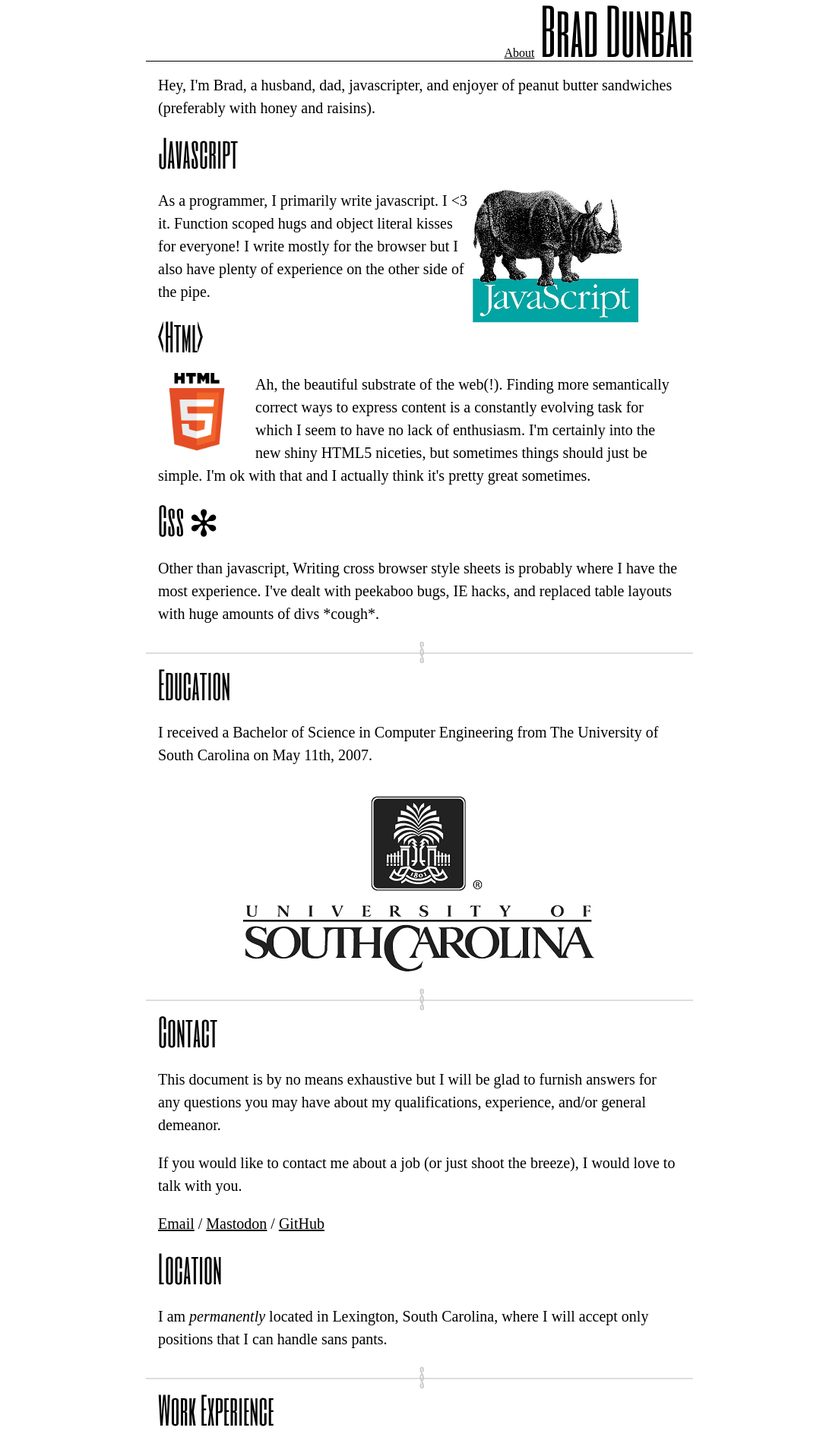
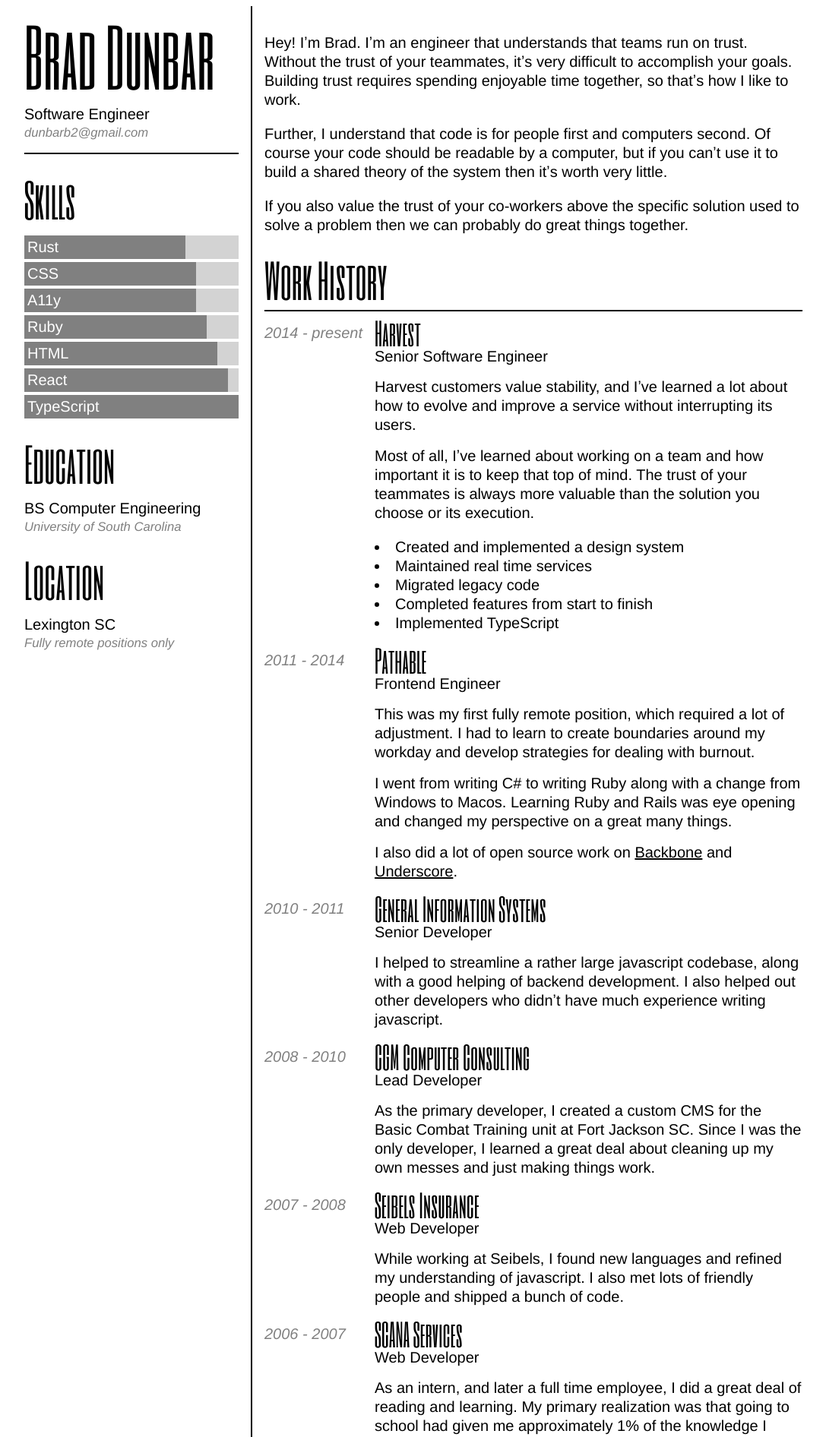
Before and after one commit to braddunbar/braddunbar.github.io, a Jekyll site: the page about/index.html, which Jekyll copies as it is, in a window 1280 px wide. Shown: the top 1892 px of the page at 76% size, without its empty margins (88-1175 px from the left). Built offline with Jekyll 4.4.1, drawn with Linux system fonts in a browser that asks for light colours; some of the changed text lies outside the part shown.

Commit message:
about is now a resume

```diff
--- a/_layouts/default.html
+++ b/_layouts/default.html
@@ -2,12 +2,10 @@
 <html>
 <head>
   <meta charset='utf8'>
-
   <title>{% if page.title %}{{ page.title }} - {% endif %}{{ site.title }}</title>
-
   <meta name='viewport' content='width=device-width'>
   <link rel='alternate' type='application/atom+xml' title='{{ site.title }}' href='/feed.xml'>
-
+  <link rel='icon' type='image/svg+xml' href="/favicon.svg">
   <link rel='stylesheet' href='/css/screen.css'>
 </head>
 <body>
--- a/about/index.html
+++ b/about/index.html
@@ -1,143 +1,120 @@
----
-layout: default
-title: About
----
-
-<section>
+<!doctype html>
+<html>
+<head>
+  <meta charset='utf8'>
+  <title>About</title>
+  <meta name='viewport' content='width=device-width'>
+  <link rel='icon' type='image/svg+xml' href="/favicon.svg">
+  <link rel='stylesheet' href='/css/about.css'>
+</head>
+<body>
+  <main>
+    <aside>
+      <header>
+        <h1>Brad Dunbar</h1>
+        <div>Software Engineer</div>
+        <small class='muted'><em>dunbarb2@gmail.com</em></small>
+      </header>
+      <h2>Skills</h2>
+      <div class='skill'>
+        <div class='bar' style='width: 75%;'>
+          Rust
+        </div>
+      </div>
+      <div class='skill'>
+        <div class='bar' style='width: 80%;'>
+          CSS
+        </div>
+      </div>
+      <div class='skill'>
+        <div class='bar' style='width: 80%;'>
+          A11y
+        </div>
+      </div>
+      <div class='skill'>
+        <div class='bar' style='width: 85%;'>
+          Ruby
+        </div>
+      </div>
+      <div class='skill'>
+        <div class='bar' style='width: 90%;'>
+          HTML
+        </div>
+      </div>
+      <div class='skill'>
+        <div class='bar' style='width: 95%;'>
+          React
+        </div>
+      </div>
+      <div class='skill'>
+        <div class='bar' style='width: 100%;'>
+          TypeScript
+        </div>
+      </div>
+      <h2>Education</h2>
+      BS Computer Engineering
+      <br>
+      <small class='muted'><em>University of South Carolina</em></small>
+      <h2>Location</h2>
+      Lexington SC
+      <br>
+      <small class='muted'><em>Fully remote positions only</em></small>
+    </aside>
     <article>
       <p>
-      Hey, I'm Brad, a husband, dad, javascripter, and enjoyer of peanut butter
-      sandwiches (preferably with honey and raisins).
-    </p>
-    <header>
-      <h2>Javascript</h2>
-    </header>
-    <aside class='right'>
-      <img src='/img/javascript.jpg'>
-    </aside>
-    <p>
-      As a programmer, I primarily write javascript. I &lt;3 it. Function
-      scoped hugs and object literal kisses for everyone! I write mostly for
-      the browser but I also have plenty of experience on the other side of the
-      pipe.
-    </p>
-    <header>
-      <h2>&lt;Html&gt;</h2>
-    </header>
-    <aside class='left'>
-      <img src='/img/html5.png'>
-    </aside>
-    <p>
-      Ah, the beautiful substrate of the web(!). Finding more semantically
-      correct ways to express content is a constantly evolving task for which I
-      seem to have no lack of enthusiasm. I'm certainly into the new shiny
-      HTML5 niceties, but sometimes things should just be simple. I'm ok with
-      that and I actually think it's pretty great sometimes.
-    </p>
-    <header>
-      <h2>Css &#x273b;</h2>
-    </header>
-    <p>
-      Other than javascript, Writing cross browser style sheets is probably
-      where I have the most experience. I've dealt with peekaboo bugs, IE
-      hacks, and replaced table layouts with huge amounts of divs *cough*.
-    </p>
-
-  </article>
-</section>
-
-<section>
-  <article>
-
-    <header>
-      <h2>Education</h2>
-    </header>
-    <p>
-      I received a Bachelor of Science in Computer Engineering from The
-      University of South Carolina on May 11th, 2007.
+        Hey! Iʼm Brad. Iʼm an engineer that understands that teams run on
+        trust. Without the trust of your teammates, itʼs very difficult to
+        accomplish your goals. Building trust requires spending enjoyable time
+        together, so thatʼs how I like to work.
       </p>
       <p>
-      <a target='_blank' target='_blank' href='http://sc.edu'>
-        <img src='/img/usc.bmp'>
-      </a>
-    </p>
-  </article>
-</section>
-
-<section>
-  <article>
-    <header>
-      <h2>Contact</h2>
-    </header>
-     <p>
-      This document is by no means exhaustive but I will be glad to furnish
-      answers for any questions you may have about my qualifications,
-      experience, and/or general demeanor.
+        Further, I understand that code is for people first and computers
+        second. Of course your code should be readable by a computer, but if
+        you canʼt use it to build a shared theory of the system then itʼs worth
+        very little.
       </p>
       <p>
-      If you would like to contact me about a job (or just shoot the breeze), I
-      would love to talk with you.
+        If you also value the trust of your co-workers above the specific
+        solution used to solve a problem then we can probably do great things
+        together.
+      </p>
+      <h2 class='work-history'>Work History</h2>
+      <div class='history'>
+        <div class='timeframe muted'>2014 - present</div>
+        <div class='description'>
+          <h3><a href='https://getharvest.com'>Harvest</a></h3>
+          <span>Senior Software Engineer</span>
+          <p>
+            Harvest customers value stability, and Iʼve learned a lot about how
+            to evolve and improve a service without interrupting its users.
           </p>
           <p>
-      <a href='mailto:dunbarb2@gmail.com'>Email</a>
-      /
-      <a href='https://hachyderm.io/@braddunbar'>Mastodon</a>
-      /
-      <a href='https://github.com/braddunbar'>GitHub</a>
+            Most of all, Iʼve learned about working on a team and how important
+            it is to keep that top of mind. The trust of your teammates is
+            always more valuable than the solution you choose or its execution.
           </p>
-    <header>
-      <h2>Location</h2>
-    </header>
+          <ul>
+            <li>Created and implemented a design system</li>
+            <li>Maintained real time services</li>
+            <li>Migrated legacy code</li>
+            <li>Completed features from start to finish</li>
+            <li>Implemented TypeScript</li>
+          </ul>
+        </div>
+
+        <div class='timeframe muted'>2011 - 2014</div>
+        <div class='description'>
+          <h3>Pathable</h3>
+          <span>Frontend Engineer</span>
           <p>
-      I am <em>permanently</em> located in Lexington, South Carolina, where I
-      will accept only positions that I can handle sans pants.
-    </p>
-  </article>
-</section>
-
-<section>
-  <article>
-    <header>
-      <h2>Work Experience</h2>
-    </header>
-    <p>
-      I've been working as a full time programmer since 2007. Here are some
-      highlights.
-    </p>
-
-    <h3>Senior Engineer</h3>
-    <p>
-      <strong><a target='_blank' href='http://getharvest.com'>Harvest</a></strong>
-      <em>Oct 2014 - Present</em>
+            This was my first fully remote position, which required a lot of
+            adjustment. I had to learn to create boundaries around my workday
+            and develop strategies for dealing with burnout.
           </p>
           <p>
-      I've been working at Harvest for quite a while now. It's a great place
-      to work because of the great people that work there.
-    </p>
-    <p>
-      Harvest customers value stability, and I've learned a lot about how to
-      evolve and improve a service without interrupting its users.
-    </p>
-    <p>
-      Most of all, I've learned about working on a team and how important it
-      is to keep that top of mind. The trust of your teammates is always more
-      valuable than the solution you choose or its execution.
-    </p>
-
-    <h3>FrontEnd Engineer</h3>
-    <p>
-      <strong><a target='_blank' href='http://pathable.com'>Pathable</a></strong>
-      <em>Jun 2011 - Oct 2014</em>
-    </p>
-    <p>
-      This was my first fully remote position, which required a lot of adjustment.
-      I had to learn to create boundaries around my workday and develop strategies
-      for dealing with burnout.
-    </p>
-    <p>
-      I went from writing C# to writing Ruby along with a change from Windows
-      to Macos. Learning Ruby and Rails was eye opening and changed my perspective
-      on a great many things.
+            I went from writing C# to writing Ruby along with a change from
+            Windows to Macos. Learning Ruby and Rails was eye opening and
+            changed my perspective on a great many things.
           </p>
           <p>
             I also did a lot of open source work on
@@ -145,60 +122,55 @@
             and
             <a href='https://underscorejs.org/' target='_blank'>Underscore</a>.
           </p>
+        </div>
 
-    <h3>Senior Developer</h3>
+        <div class='timeframe muted'>2010 - 2011</div>
+        <div class='description'>
+          <h3>General Information Systems</h3>
+          <span>Senior Developer</span>
           <p>
-      <strong>
-        <a target='_blank' href='http://geninfo.com/'>General Information Systems</a>
-      </strong>
-      <em>Nov 2010 - Jun 2011</em>
+            I helped to streamline a rather large javascript codebase, along
+            with a good helping of backend development. I also helped out other
+            developers who didnʼt have much experience writing javascript.
           </p>
+        </div>
+
+        <div class='timeframe muted'>2008 - 2010</div>
+        <div class='description'>
+          <h3>CGM Computer Consulting</h3>
+          <span>Lead Developer</span>
           <p>
-      I helped to streamline a rather large javascript codebase, along with a
-      good helping of backend development. I also helped out other developers who
-      didn't have much experience writing javascript.
+            As the primary developer, I created a custom CMS for the Basic
+            Combat Training unit at Fort Jackson SC. Since I was the only
+            developer, I learned a great deal about cleaning up my own messes
+            and just making things work.
           </p>
+        </div>
 
-    <h3>Lead Developer</h3>
-    <p>
-      <strong>
-        <a target='_blank' href='http://www.cgmcc.com/'>CGM Computer Consulting</a>
-      </strong>
-      <em>Oct 2008 - Nov 2010</em>
-    </p>
-    <p>
-      As the primary developer, I created a custom CMS for the Basic Combat
-      Training unit at Fort Jackson SC. Since I was the only developer, I
-      learned a great deal about cleaning up my own messes and just making
-      things work.
-    </p>
-
-    <h3>Web Developer</h3>
-    <p>
-      <strong>
-        <a target='_blank' href='http://seibels.com/'>Seibels Insurance</a>
-      </strong>
-      <em>Sep 2007 - Oct 2008</em>
-    </p>
+        <div class='timeframe muted'>2007 - 2008</div>
+        <div class='description'>
+          <h3>Seibels Insurance</h3>
+          <span>Web Developer</span>
           <p>
             While working at Seibels, I found new languages and refined my
             understanding of javascript. I also met lots of friendly people and
             shipped a bunch of code.
           </p>
+        </div>
 
-    <h3>Web Developer</h3>
-    <p>
-      <strong>
-        <a target='_blank' href='https://en.wikipedia.org/wiki/SCANA'>SCANA Services</a>
-      </strong>
-      <em>Mar 2006 - Sep 2007</em>
-    </p>
+        <div class='timeframe muted'>2006 - 2007</div>
+        <div class='description'>
+          <h3>SCANA Services</h3>
+          <span>Web Developer</span>
           <p>
             As an intern, and later a full time employee, I did a great deal of
-      reading and learning. My primary realization was that going to school
-      had given me approximately 1% of the knowledge I would need to be a
-      successful programmer.
+            reading and learning. My primary realization was that going to
+            school had given me approximately 1% of the knowledge I would need
+            to be a successful programmer.
           </p>
-
+        </div>
+      </div>
     </article>
-</section>
+  </main>
+</body>
+</html>
--- /dev/null
+++ b/css/about.css
@@ -0,0 +1,156 @@
+/* latin-ext */
+@font-face {
+  font-family: 'Six Caps';
+  font-style: normal;
+  font-weight: 400;
+  font-display: swap;
+  src: url(/fonts/sixcaps-latin-ext.woff2) format('woff2');
+  unicode-range: U+0100-02BA, U+02BD-02C5, U+02C7-02CC, U+02CE-02D7, U+02DD-02FF, U+0304, U+0308, U+0329, U+1D00-1DBF, U+1E00-1E9F, U+1EF2-1EFF, U+2020, U+20A0-20AB, U+20AD-20C0, U+2113, U+2C60-2C7F, U+A720-A7FF;
+}
+
+/* latin */
+@font-face {
+  font-family: 'Six Caps';
+  font-style: normal;
+  font-weight: 400;
+  font-display: swap;
+  src: url(/fonts/sixcaps-latin.woff2) format('woff2');
+  unicode-range: U+0000-00FF, U+0131, U+0152-0153, U+02BB-02BC, U+02C6, U+02DA, U+02DC, U+0304, U+0308, U+0329, U+2000-206F, U+20AC, U+2122, U+2191, U+2193, U+2212, U+2215, U+FEFF, U+FFFD;
+}
+
+* {
+  box-sizing: border-box;
+}
+
+body {
+  font-family: Helvetica, Arial, sans-serif;
+  font-size: 20px;
+}
+
+a {
+  color: black;
+}
+
+h1, h2, h3, h4, h5, h6 {
+  font-family: 'Six Caps', Helvetica, Arial, sans-serif;
+  font-weight: normal;
+  margin-bottom: 8px;
+  a {
+    color: inherit;
+    text-decoration: none;
+  }
+}
+
+h1 {
+  margin: 0;
+  font-size: 100px;
+}
+
+h2 {
+  margin-top: 20px;
+  font-size: 60px;
+}
+
+h3 {
+  font-size: 40px;
+}
+
+main {
+  display: grid;
+  grid-template-rows: auto;
+  grid-template-columns: 300px auto;
+  grid-template-areas: "aside article";
+  margin: 0 auto;
+  max-width: 1040px;
+}
+
+header {
+  border-bottom: solid 2px #000;
+  padding-bottom: 16px;
+}
+
+aside {
+  border-right: solid 2px #000;
+  grid-area: aside;
+  padding-right: 16px;
+}
+
+article {
+  grid-area: article;
+  padding: 16px;
+  h2 {
+    margin-top: 0;
+  }
+  p, ul {
+    font-weight: 200;
+    line-height: 1.25;
+  }
+}
+
+@media (max-width: 800px) {
+  main {
+    grid-template-areas: "aside" "article";
+    grid-template-columns: auto;
+    margin: 16px;
+  }
+  article {
+    padding: 0;
+  }
+  aside {
+    border-right: none;
+    padding: 0;
+  }
+}
+
+.skill {
+  background: lightgray;
+  margin-bottom: 4px;
+  print-color-adjust: exact;
+  .bar {
+    background: gray;
+    color: white;
+    padding: 4px;
+  }
+}
+
+.work-history {
+  border-bottom: solid 2px black;
+}
+
+.muted {
+  color: gray;
+}
+
+.history {
+  display: grid;
+  grid-template-rows: auto;
+  grid-template-columns: repeat(min-content auto);
+
+  .timeframe {
+    grid-column: 1;
+    font-family: Helvetica, Arial, sans-serif;
+    font-size: 20px;
+    font-style: italic;
+    line-height: 40px;
+    padding-right: 16px;
+    white-space: nowrap;
+  }
+
+  .description {
+    grid-column: 2;
+    margin-bottom: 16px;
+
+    h3 {
+      line-height: 40px;
+      margin: 0;
+    }
+    ul {
+      padding-left: 0;
+      list-style-position: inside;
+      margin-bottom: 0;
+    }
+    p {
+      margin: 16px 0 0 0;
+    }
+  }
+}
```
Also changed, not shown: favicon.ico (deleted), favicon.svg (added). Lines whose indentation alone changed are shown as unchanged.
